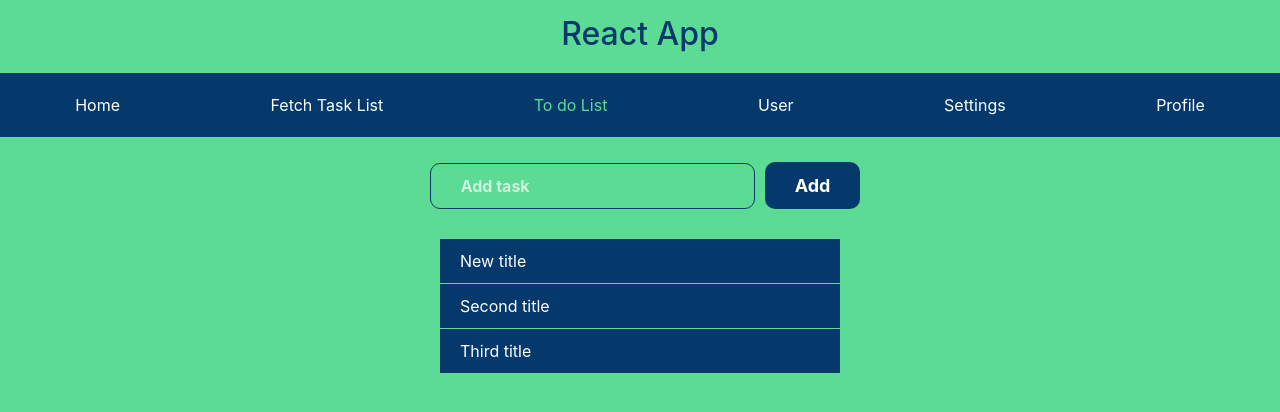
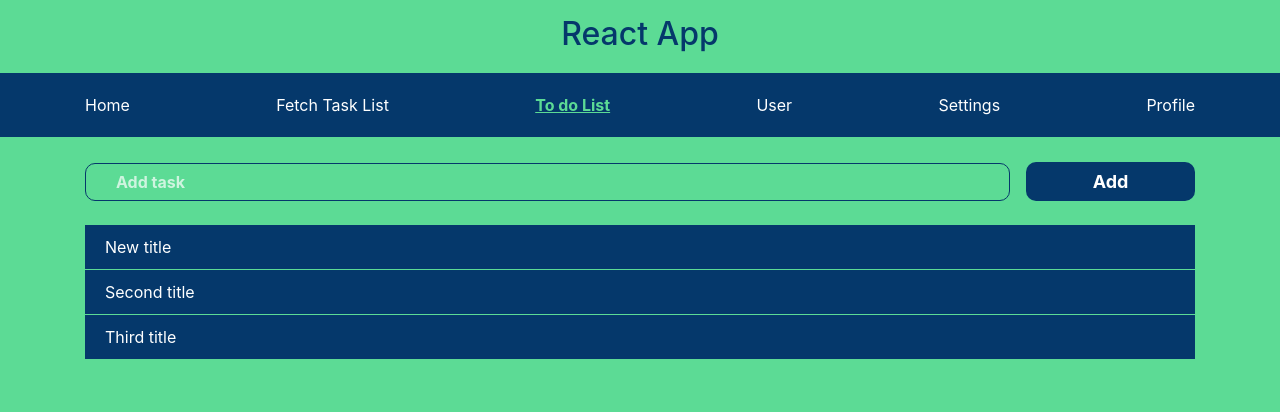
Before and after one commit to bubliksite/levelp-react, a React (Create React App) app: page /todolist in a window 1280 px wide. Shown: the top 412 px of the page. Built offline with nearby package versions, Linux system fonts and the light colour scheme.

Commit message:
Lesson 4

```diff
--- a/src/components/Button/style.scss
+++ b/src/components/Button/style.scss
@@ -1,6 +1,5 @@
 .btn-default {
-  margin-bottom: 20px;
-  padding: 10px 30px;
+  padding: 6px 0;
   background-color: #05386b;
   border: none;
   border-radius: 10px;
@@ -9,6 +8,6 @@
   font-weight: bold;
   cursor: pointer;
   &:hover {
-    @extend .btn-default
+    @extend .btn-default;
   }
 }
--- a/src/components/Header/index.jsx
+++ b/src/components/Header/index.jsx
@@ -8,6 +8,7 @@ function Header(props) {
     <header>
       <h2>{title}</h2>
       <nav>
+        <div className="container">
           <NavLink activeClassName="active" to="/" exact>
             Home
           </NavLink>
@@ -26,6 +27,7 @@ function Header(props) {
           <NavLink activeClassName="active" to="/profile">
             Profile
           </NavLink>
+        </div>
       </nav>
     </header>
   )
--- a/src/components/Header/style.scss
+++ b/src/components/Header/style.scss
@@ -8,8 +8,10 @@ header {
     padding: 20px 0;
     margin: 10px 0;
     background-color: #05386b;
-    display: flex;
-    justify-content: space-around;
+    .container {
+      display: flex;
+      justify-content: space-between;
+    }
     a {
       color: #fff;
       &:hover {
@@ -17,8 +19,9 @@ header {
       }
       &.active {
         color: #5cdb95;
+        font-weight: bold;
+        text-decoration: underline;
       }
     }
   }
-
 }
--- a/src/components/TodoList/index.jsx
+++ b/src/components/TodoList/index.jsx
@@ -11,25 +11,35 @@ const TodoList = () => {
   const handlerChangeInput = (e) => {
     setChange(e.target.value)
   }
-  const handlerAddToDo = () => {
+  const handlerAddToDo = (e) => {
+    e.preventDefault()
     const data = {
       id: Date.now(),
       title: change
     }
     dispatch(actionCreateToDo(data))
+    setChange('')
   }
 
   return (
-    <div>
+    <div className="container">
+      <form className="form-inline mb-4">
+        <div className="form-group col-sm-10 p-0">
           <input
+            className="form-control w-100"
             type="text"
             placeholder="Add task"
             value={change}
             onChange={(e) => handlerChangeInput(e)}
           />
-      <button className="btn-default" onClick={handlerAddToDo}>
+        </div>
+        <div className="form-group col-sm-2 p-0 pl-sm-3">
+          <button className="btn-default w-100" onClick={handlerAddToDo}>
             Add
           </button>
+        </div>
+      </form>
+
       <ul className="list">
         {todos.task.map((item) => (
           <li key={item.id}>{item.title}</li>
--- a/src/components/TodoList/style.scss
+++ b/src/components/TodoList/style.scss
@@ -1,24 +1,23 @@
-input {
+input.form-control {
   background-color: transparent;
   border: 1px solid #05386b;
   border-radius: 10px;
   padding: 10px 30px;
   color: #05386b;
-  margin: 0 10px;
   font-weight: bold;
+  outline: none;
   &::placeholder {
     color: #fff;
     opacity: 0.7;
   }
   &:focus {
-    outline: none;
+    @extend .form-control;
   }
 }
 
 .list {
   padding-left: 0;
   margin: 10px auto;
-  max-width: 400px;
   text-align: left;
   li {
     color: #fff;
```
Also changed, not shown: 1 other file (tests, documents, lock files or other folders). Lines whose indentation alone changed are shown as unchanged.
